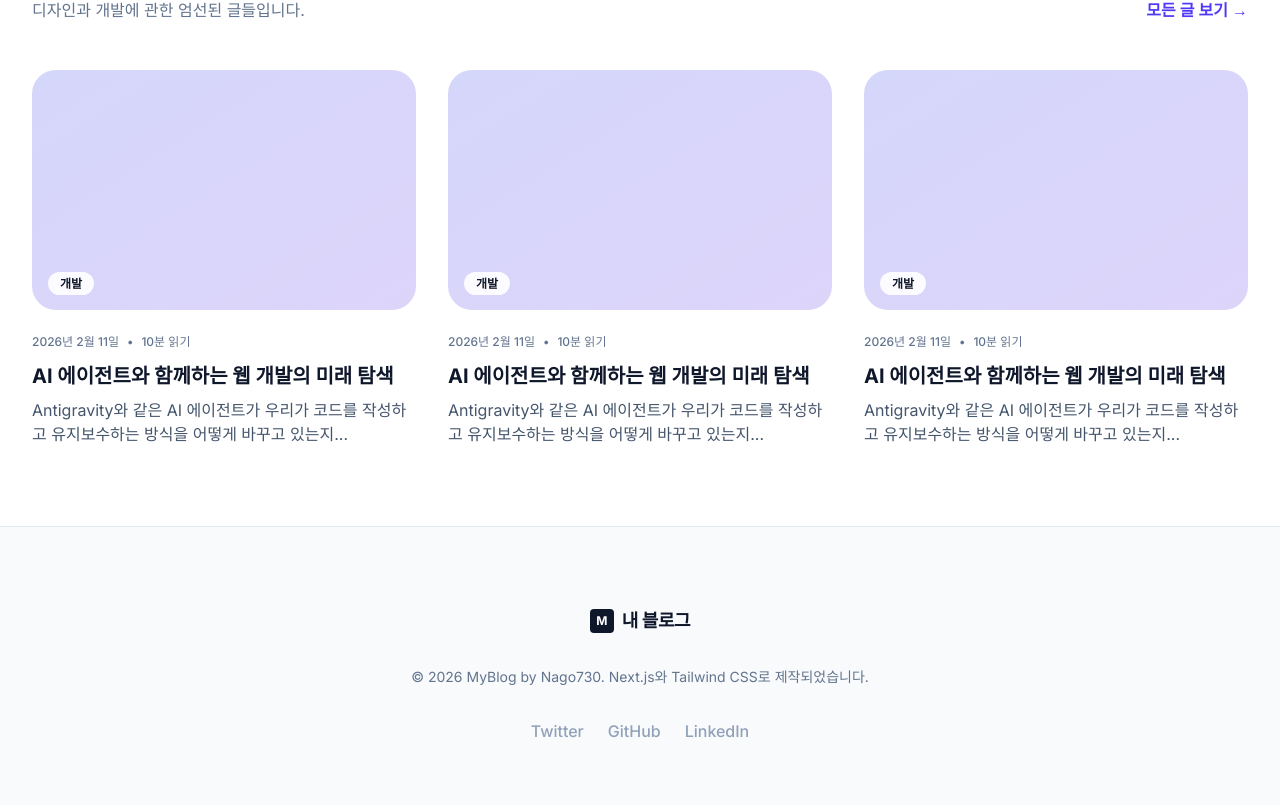
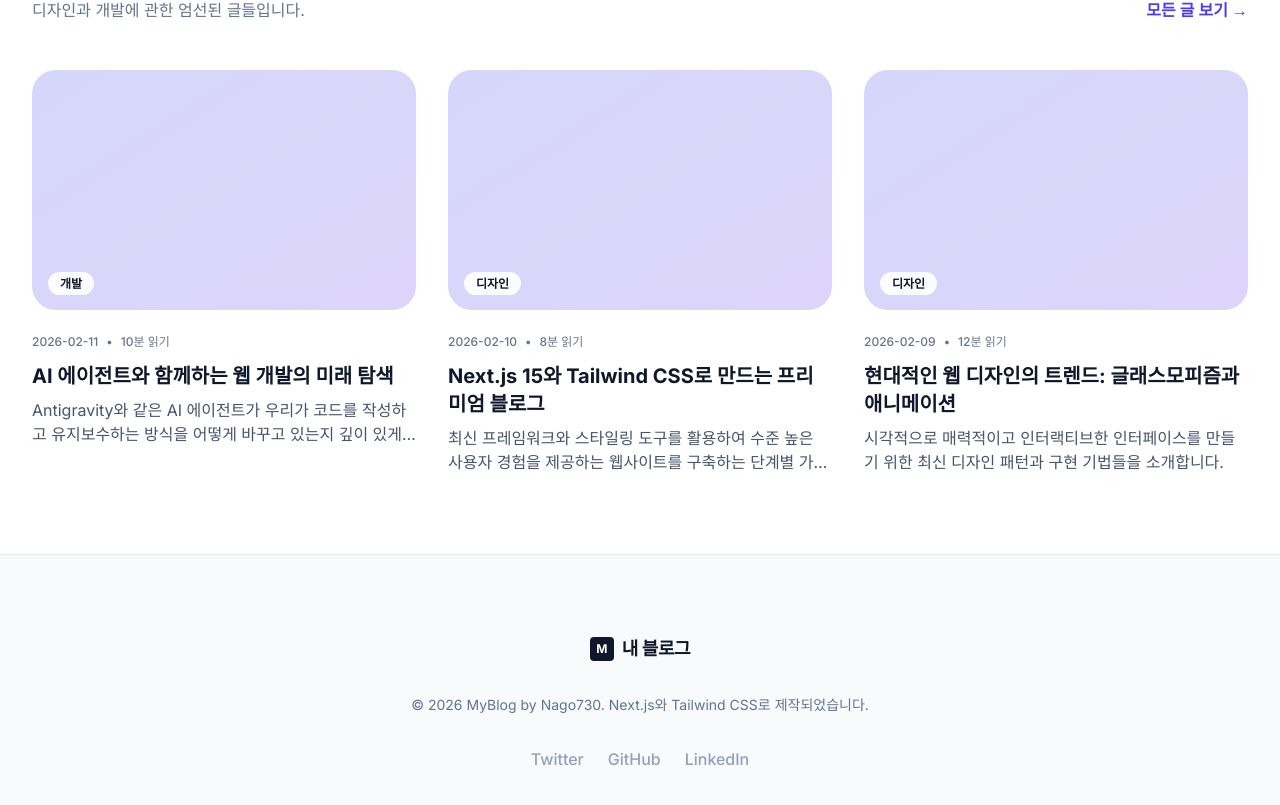
Before and after one commit to Nago730/my-blog, a Next.js app: page / in a window 1280 px wide. Shown: the part 751-1556 px from the top of the page. Built offline with nearby package versions, Linux system fonts and the light colour scheme.

Commit message:
feat: 헤더 네비게이터 구현 및 적용

```diff
--- a/src/app/articles/page.tsx
+++ b/src/app/articles/page.tsx
@@ -1,9 +1,11 @@
 import { mockPosts } from "../../data/posts";
 import Link from "next/link";
+import Navbar from "../../components/Navbar";
 
 export default function ArticlesPage() {
   return (
     <div className="min-h-screen bg-slate-50 pt-32 pb-20 px-4">
+      <Navbar />
       <div className="max-w-7xl mx-auto">
         <div className="mb-12">
           <h1 className="text-4xl font-extrabold text-slate-900 mb-4">모든 글 목록</h1>
--- a/src/app/page.tsx
+++ b/src/app/page.tsx
@@ -1,30 +1,15 @@
+import { mockPosts } from "../data/posts";
+import Link from "next/link";
+import Navbar from "../components/Navbar";
+
 export default function Home() {
+  const featuredPosts = mockPosts.slice(0, 3);
+
   return (
     <div className="min-h-screen bg-slate-50 text-slate-900 selection:bg-indigo-100">
-      {/* Navigation */}
-      <nav className="fixed top-0 w-full z-10 bg-white/80 backdrop-blur-md border-b border-slate-200">
-        <div className="max-w-7xl mx-auto px-4 sm:px-6 lg:px-8">
-          <div className="flex justify-between items-center h-16">
-            <div className="flex items-center space-x-2">
-              <div className="w-8 h-8 bg-indigo-600 rounded-lg flex items-center justify-center">
-                <span className="text-white font-bold text-lg">M</span>
-              </div>
-              <span className="text-xl font-bold tracking-tight">내 블로그</span>
-            </div>
-            <div className="hidden md:flex space-x-8 text-sm font-medium text-slate-600">
-              <a href="#" className="hover:text-indigo-600 transition-colors">홈</a>
-              <a href="#" className="hover:text-indigo-600 transition-colors">글 목록</a>
-              <a href="#" className="hover:text-indigo-600 transition-colors">프로젝트</a>
-              <a href="#" className="hover:text-indigo-600 transition-colors">소개</a>
-            </div>
-            <div>
-              <button className="bg-indigo-600 hover:bg-indigo-700 text-white px-4 py-2 rounded-full text-sm font-medium transition-all shadow-lg shadow-indigo-200">
-                구독하기
-              </button>
-            </div>
-          </div>
-        </div>
-      </nav>
+      <Navbar />
+
+      {/* Hero Section */}
 
       {/* Hero Section */}
       <section className="pt-32 pb-20 px-4">
@@ -39,12 +24,12 @@ export default function Home() {
             웹 개발의 경계를 탐구하고 기술 세계를 여행하는 저의 여정을 공유하는 공간입니다.
           </p>
           <div className="flex flex-col sm:flex-row items-center justify-center gap-4">
-            <button className="w-full sm:w-auto px-8 py-4 bg-slate-900 text-white rounded-2xl font-semibold hover:bg-slate-800 transition-all transform hover:-translate-y-1">
+            <Link href="/articles" className="w-full sm:w-auto px-8 py-4 bg-slate-900 text-white rounded-2xl font-semibold hover:bg-slate-800 transition-all transform hover:-translate-y-1 block text-center">
               최신 글 읽기
-            </button>
-            <button className="w-full sm:w-auto px-8 py-4 bg-white text-slate-900 border border-slate-200 rounded-2xl font-semibold hover:bg-slate-50 transition-all">
+            </Link>
+            <Link href="/projects" className="w-full sm:w-auto px-8 py-4 bg-white text-slate-900 border border-slate-200 rounded-2xl font-semibold hover:bg-slate-50 transition-all block text-center">
               프로젝트 보기
-            </button>
+            </Link>
           </div>
         </div>
       </section>
@@ -57,32 +42,32 @@ export default function Home() {
               <h2 className="text-3xl font-bold text-slate-900 mb-2">추천 기사</h2>
               <p className="text-slate-500">디자인과 개발에 관한 엄선된 글들입니다.</p>
             </div>
-            <a href="#" className="text-indigo-600 font-semibold hover:underline decoration-2 underline-offset-4">
+            <Link href="/articles" className="text-indigo-600 font-semibold hover:underline decoration-2 underline-offset-4">
               모든 글 보기 →
-            </a>
+            </Link>
           </div>
 
           <div className="grid grid-cols-1 md:grid-cols-2 lg:grid-cols-3 gap-8">
-            {[1, 2, 3].map((i) => (
-              <div key={i} className="group cursor-pointer">
+            {featuredPosts.map((post) => (
+              <div key={post.id} className="group cursor-pointer">
                 <div className="relative aspect-[16/10] overflow-hidden rounded-3xl bg-slate-100 mb-6 transition-transform transform group-hover:-translate-y-2">
                   <div className="absolute inset-0 bg-gradient-to-br from-indigo-500/20 to-violet-500/20" />
                   <div className="absolute bottom-4 left-4">
                     <span className="px-3 py-1 bg-white/90 backdrop-blur-sm text-slate-900 text-xs font-bold rounded-full">
-                      개발
+                      {post.category}
                     </span>
                   </div>
                 </div>
                 <div className="flex items-center space-x-2 text-slate-500 text-xs font-medium mb-3">
-                  <span>2026년 2월 11일</span>
+                  <span>{post.date}</span>
                   <span>•</span>
-                  <span>10분 읽기</span>
+                  <span>{post.readTime}</span>
                 </div>
                 <h3 className="text-xl font-bold text-slate-900 group-hover:text-indigo-600 transition-colors mb-2">
-                  AI 에이전트와 함께하는 웹 개발의 미래 탐색
+                  {post.title}
                 </h3>
                 <p className="text-slate-600 line-clamp-2">
-                  Antigravity와 같은 AI 에이전트가 우리가 코드를 작성하고 유지보수하는 방식을 어떻게 바꾸고 있는지...
+                  {post.description}
                 </p>
               </div>
             ))}
@@ -94,10 +79,12 @@ export default function Home() {
       <footer className="py-20 border-t border-slate-200 bg-slate-50">
         <div className="max-w-7xl mx-auto px-4 sm:px-6 lg:px-8 text-center">
           <div className="flex items-center justify-center space-x-2 mb-8">
-            <div className="w-6 h-6 bg-slate-900 rounded flex items-center justify-center">
-              <span className="text-white font-bold text-xs">M</span>
-            </div>
-            <span className="text-lg font-bold tracking-tight">내 블로그</span>
+            <Link href="/" className="flex items-center space-x-2">
+              <div className="w-6 h-6 bg-slate-900 rounded flex items-center justify-center">
+                <span className="text-white font-bold text-xs">M</span>
+              </div>
+              <span className="text-lg font-bold tracking-tight">내 블로그</span>
+            </Link>
           </div>
           <p className="text-slate-500 text-sm mb-8">
             &copy; 2026 MyBlog by Nago730. Next.js와 Tailwind CSS로 제작되었습니다.
--- /dev/null
+++ b/src/components/Navbar.tsx
@@ -0,0 +1,29 @@
+import Link from "next/link";
+
+export default function Navbar() {
+  return (
+    <nav className="fixed top-0 w-full z-20 bg-white/80 backdrop-blur-md border-b border-slate-200">
+      <div className="max-w-7xl mx-auto px-4 sm:px-6 lg:px-8">
+        <div className="flex justify-between items-center h-16">
+          <Link href="/" className="flex items-center space-x-2 cursor-pointer">
+            <div className="w-8 h-8 bg-indigo-600 rounded-lg flex items-center justify-center">
+              <span className="text-white font-bold text-lg">M</span>
+            </div>
+            <span className="text-xl font-bold tracking-tight text-slate-900">내 블로그</span>
+          </Link>
+          <div className="hidden md:flex space-x-8 text-sm font-medium text-slate-600">
+            <Link href="/" className="hover:text-indigo-600 transition-colors">홈</Link>
+            <Link href="/articles" className="hover:text-indigo-600 transition-colors">글 목록</Link>
+            <Link href="/projects" className="hover:text-indigo-600 transition-colors">프로젝트</Link>
+            <Link href="#" className="hover:text-indigo-600 transition-colors">소개</Link>
+          </div>
+          <div>
+            <button className="bg-indigo-600 hover:bg-indigo-700 text-white px-4 py-2 rounded-full text-sm font-medium transition-all shadow-lg shadow-indigo-200">
+              구독하기
+            </button>
+          </div>
+        </div>
+      </div>
+    </nav>
+  );
+}
```
